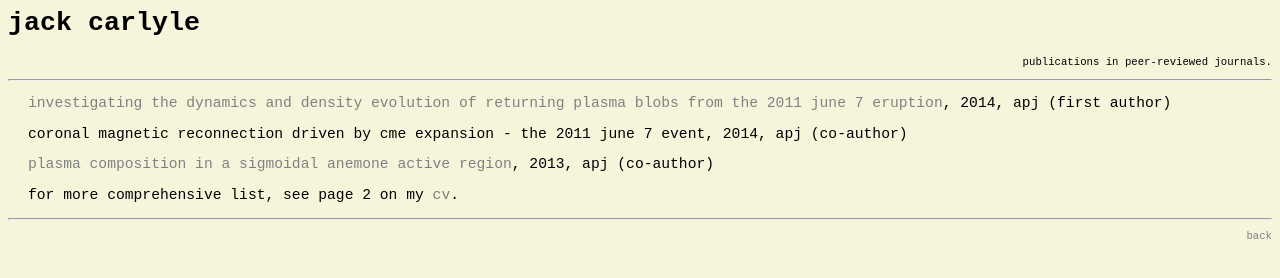
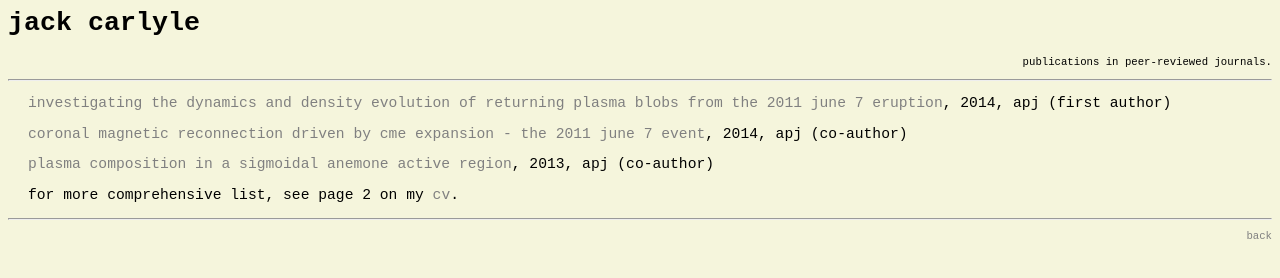
Before and after one commit to jckcrll/JackCWebsite, a plain HTML site: page pubs.html in a window 1280 px wide. Drawn offline with Linux system fonts and the light colour scheme.

Commit message:
updated pulications link

```diff
--- a/pubs.html
+++ b/pubs.html
@@ -24,7 +24,7 @@
 <p class="end">publications in peer-reviewed journals.</p>
 <hr />
 <p><a href="http://arxiv.org/abs/1401.4824">investigating the dynamics and density evolution of returning plasma blobs from the 2011 june 7 eruption</a>, 2014, apj (first author)</p>
-<p>coronal magnetic reconnection driven by cme expansion - the 2011 june 7 event, 2014, apj (co-author)</p>
+<p><a href="http://arxiv.org/abs/1406.3153">coronal magnetic reconnection driven by cme expansion - the 2011 june 7 event</a>, 2014, apj (co-author)</p>
 <p><a href="http://arxiv.org/abs/1310.0999">plasma composition in a sigmoidal anemone active region</a>, 2013, apj (co-author)</p>
 <p>for more comprehensive list, see page 2 on my <a href="JackCarlyleCV.pdf">cv</a>.</p>
 <hr />
```
